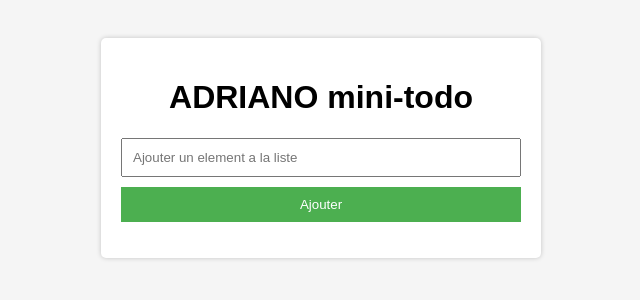
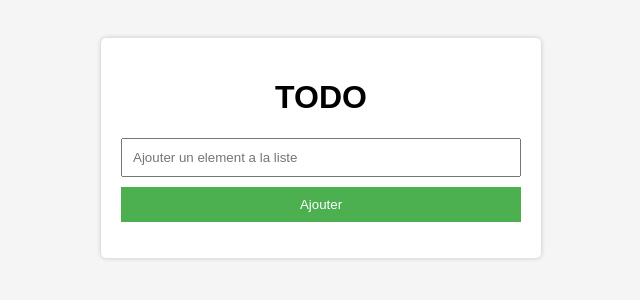
Before and after one commit to TCHANA-NGASSAM/todoreact, a React (Vite) app in the folder react-to-do/: page / in a window 1280 px wide. Shown: the top 300 px of the page, without its empty margins (319-959 px from the left). Built offline with nearby package versions, Linux system fonts and the light colour scheme.

Commit message:
Exercice terminer

```diff
--- a/react-to-do/src/components/todo.jsx
+++ b/react-to-do/src/components/todo.jsx
@@ -11,13 +11,16 @@ export function Persone() {
     if(name !== ''){
       setTasks(tasks.concat(name));
     setName("");
+    }else{
+      alert("veuillez remplir le champ")
     }
+
 
 
   };
   return (
     <div className="container">
-      <h1>ADRIANO mini-todo</h1>
+      <h1>TODO</h1>
       <div className="tasks">
         <input
           type="text"
@@ -25,7 +28,7 @@ export function Persone() {
           value={name}
           onChange={handelChangeNom}
           className="tasksinput"
-        />
+         required/>
       </div>
       <div className="tasksContain">
         <button onClick={handleClick} className="btn">Ajouter</button>
```
